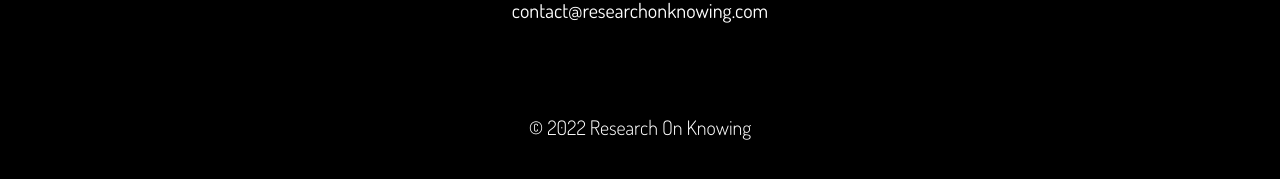
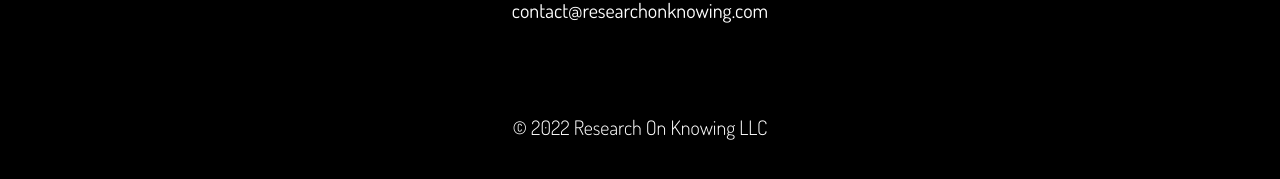
Before and after one commit to Research-on-Knowing/ResearchOnKnowing, a Jekyll site: the page built from index.html, in a window 1280 px wide and 900 px high, scrolled down 954 px. Shown: the part 707-886 px from the top of the window. Built offline with Jekyll 4.4.1, drawn with Linux system fonts in a browser that asks for light colours.

Commit message:
Revert "Remove LLC"
This reverts commit 04dfee5abb317da68b7c01590c31b781d1dd3300.

```diff
--- a/_config.yml
+++ b/_config.yml
@@ -10,7 +10,7 @@
   links: '#FFFFFF'
 
 # Footer settings
-footer: Research On Knowing
+footer: Research On Knowing LLC
 
 # Social networks usernames (many more available: google-plus, flickr, dribbble, pinterest, instagram, tumblr, linkedin, etc.)
 # social:
```
Also changed, not shown: README.md, 1 other file.
